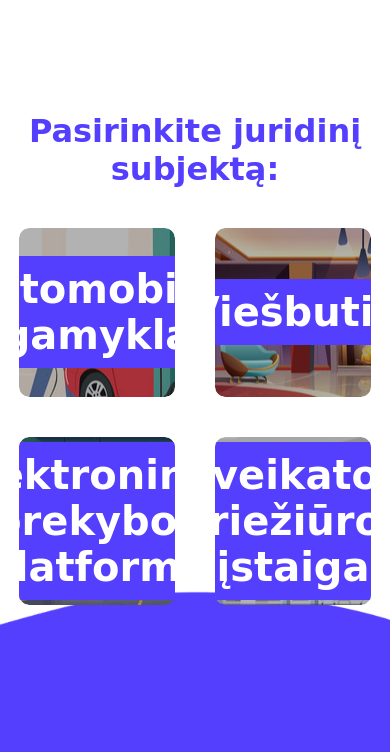
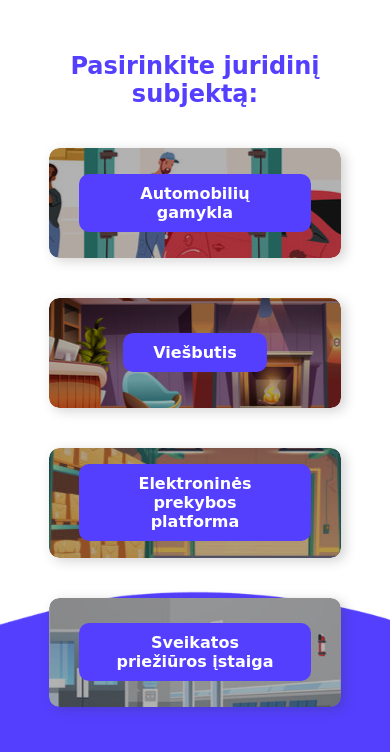
Before and after one commit to randrominie/S190B189-3K, a plain HTML site: page select.html in a window 390 px wide. Drawn offline with Linux system fonts and the light colour scheme; a web font is replaced by a local one.

Commit message:
Made selection page responsive

```diff
--- a/css/Animations/animations.css
+++ b/css/Animations/animations.css
@@ -21,6 +21,6 @@
     transform: translateY(30%);
   }
   to {
-    transform: translateY(0px);
+    transform: translateY(0%);
   }
 }
--- a/css/selectPage.css
+++ b/css/selectPage.css
@@ -1,5 +1,9 @@
 html {
   overflow-y: hidden;
+
+  @media (max-width: 800px) {
+    overflow-y: scroll;
+  }
 }
 
 body {
@@ -14,13 +18,17 @@ main {
   justify-content: center;
   align-items: center;
 
-  height: 85vh;
+  height: 90vh;
 }
 
 .selections {
   display: grid;
   grid-template-columns: repeat(2, 1fr);
-  grid-template-rows: 0.5fr, repeat(2, 1fr);
+  grid-template-rows: 0.5fr, 1fr;
+
+  @media (max-width: 850px) {
+    grid-template-columns: 1fr;
+  }
 
   justify-content: center;
   align-items: center;
@@ -37,40 +45,78 @@ main {
     grid-column: 1 / span 2;
     grid-row: 1;
 
+    @media (max-width: 800px) {
+      grid-column: 1;
+    }
+
     font-family: var(--mainFont);
     font-size: 2rem;
     color: var(--blue);
     text-align: center;
+
+    @media (max-width: 500px) {
+      font-size: 1.5rem;
+    }
   }
 
   & .card {
     display: flex;
     justify-content: center;
     align-items: center;
+    box-sizing: border-box;
 
     width: 40vw;
     height: 20vh;
+    padding: 20px 30px;
+
+    @media (max-width: 800px) {
+      width: 50vw;
+      height: 15vh;
+    }
+
+    @media (max-width: 425px) {
+      width: 75vw;
+      height: 13vh;
+    }
 
     position: relative;
     transform: translateY(0px);
     transition: transform 0.3s ease-out;
 
     border-radius: 10px;
-
+    box-shadow: 4px 3px 12px 0px rgba(55, 55, 55, 0.22);
     overflow: hidden;
+    cursor: pointer;
 
     & h2 {
       font-family: var(--mainFont);
       color: white;
       text-align: center;
-      font-size: 2.5rem;
+      font-size: 2.25rem;
 
       display: block;
       height: fit-content;
+      text-wrap: wrap;
       padding: 10px 30px;
       border-radius: inherit;
 
       background-color: var(--blue);
+
+      @media (max-width: 1750px) {
+        font-size: 2rem;
+      }
+
+      @media (max-width: 1475px) {
+        font-size: 1.5rem;
+      }
+
+      @media (max-width: 675px) {
+        font-size: 1rem;
+      }
+
+      @media (max-width: 300px) {
+        font-size: 0.85rem;
+      }
     }
 
     &:hover {
@@ -122,7 +168,6 @@ main {
 
     background-position: center;
     filter: brightness(0.7);
-    box-shadow: 4px 3px 12px 0px rgba(55, 55, 55, 0.22);
 
     border-radius: inherit;
     transition: transform 1s ease-out;
--- a/select.html
+++ b/select.html
@@ -4,8 +4,9 @@
     <meta charset="UTF-8" />
     <meta name="viewport" content="width=device-width, initial-scale=1.0" />
     <link rel="stylesheet" href="./css/generalStyles.css" />
+    <link rel="stylesheet" href="./css/selectPage.css" />
     <link rel="stylesheet" href="./css/Animations/animations.css" />
-    <link rel="stylesheet" href="./css/selectPage.css" />
+
     <title>Įmonės pasirinkimas</title>
   </head>
   <body>
```
